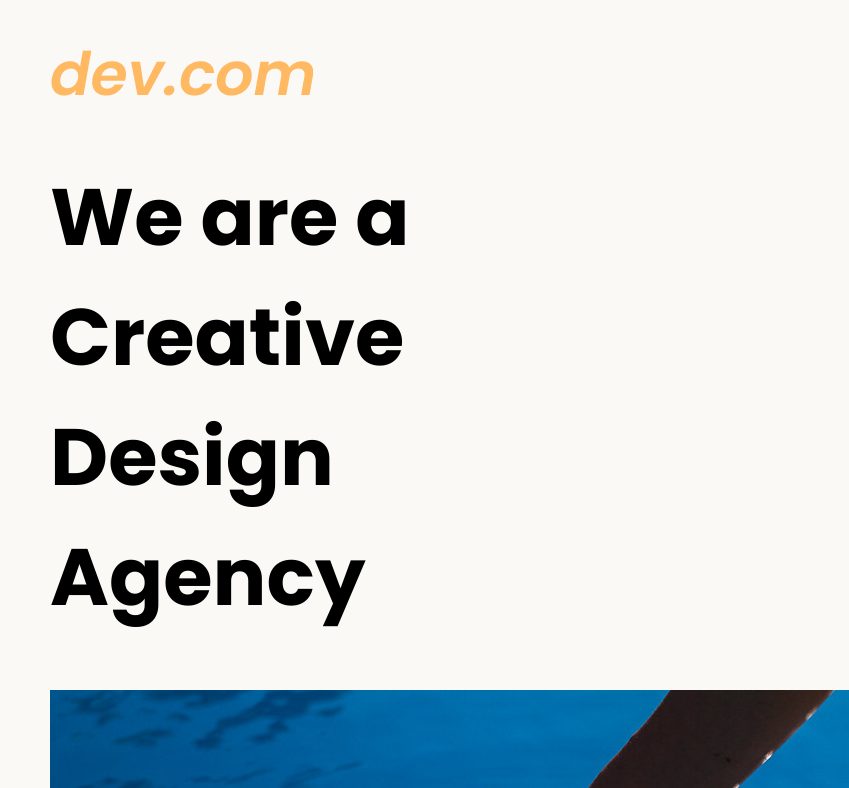
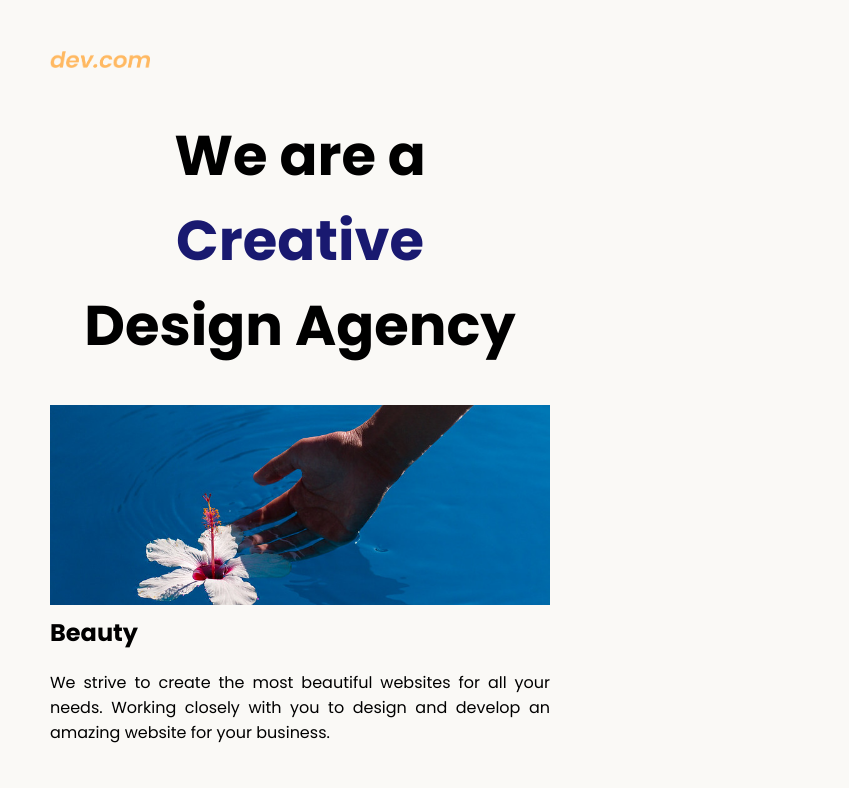
Before and after one commit to Ayush-Goyal-2010/Web-Development-Bootcamp-By-Angela-Yu, a plain HTML site: page 8.4 Web Design Agency Project/index.html in a window 600 px wide. Shown: the top 788 px of the page, 849 px wide, since content can reach past the window. Drawn offline with Linux system fonts and the light colour scheme.

Commit message:
Web Development Bootcamp

```diff
--- a/8.4 Web Design Agency Project/index.html
+++ b/8.4 Web Design Agency Project/index.html
@@ -14,7 +14,7 @@
 <body>
   <div class="main">
     <img class="logo" src="./assets/images/logo.png" alt="logo">
-    <h1>We are a Creative Design Agency</h1>
+    <h1>We are a <span id = "creative">Creative</span> <br> Design Agency</h1>
     <div class="left card"><img class="tile-image" src="./assets/images/beautiful.jpg" alt="hand and flower in water">
       <h2 class="card-title">Beauty</h2>
       <p class="card-text">We strive to create the most beautiful websites for all your needs. Working closely with you
--- a/8.4 Web Design Agency Project/style.css
+++ b/8.4 Web Design Agency Project/style.css
@@ -18,3 +18,50 @@ footer {
   text-align: right;
   color: midnightblue;
 }
+
+#creative {
+  color: midnightblue;
+}
+
+.tile-image {
+  height: 200px;
+  float: left;
+  margin-right: 50px;
+}
+
+.card {
+  width: 45%;
+}
+
+.left {
+  float: left;
+}
+
+.right {
+  float: right;
+}
+
+@media (max-width: 680px){
+  .logo {
+    width: 100px;
+  }
+
+  h1 {
+    font-size: 3.5rem;
+    text-align: center;
+  }
+
+  .card {
+    width: 100%;
+    display: block;
+    margin-bottom: 30px;
+    text-align: justify;
+  }
+
+  .card img{
+    width: 100%;
+    margin-bottom: 10px;
+    display: inline;
+    object-fit: cover;
+  }
+}
```
Also changed, not shown: 8.0 CSS Display/index.html (+22 -6 lines), 8.1 CSS Float/index.html (+7 -0 lines), 8.3 Media Query/index.html (+22 -2 lines).
